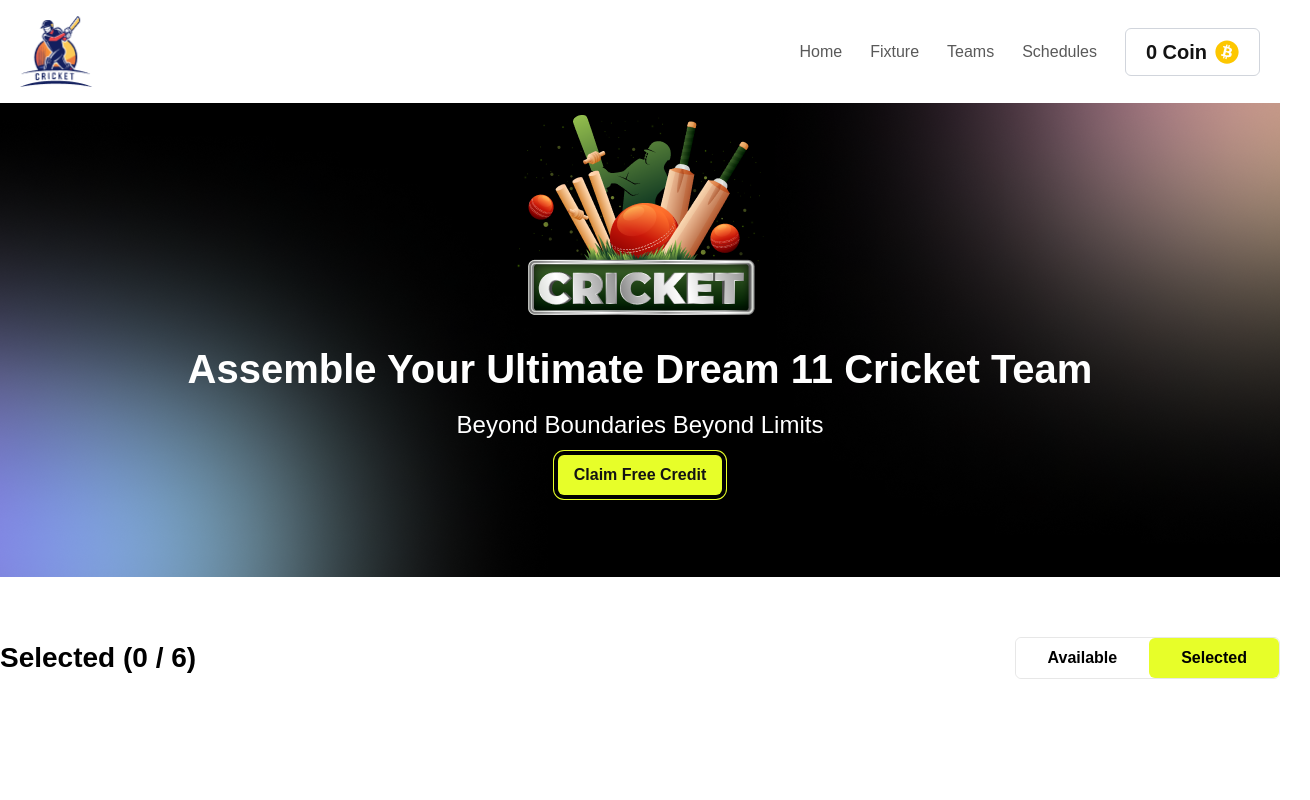
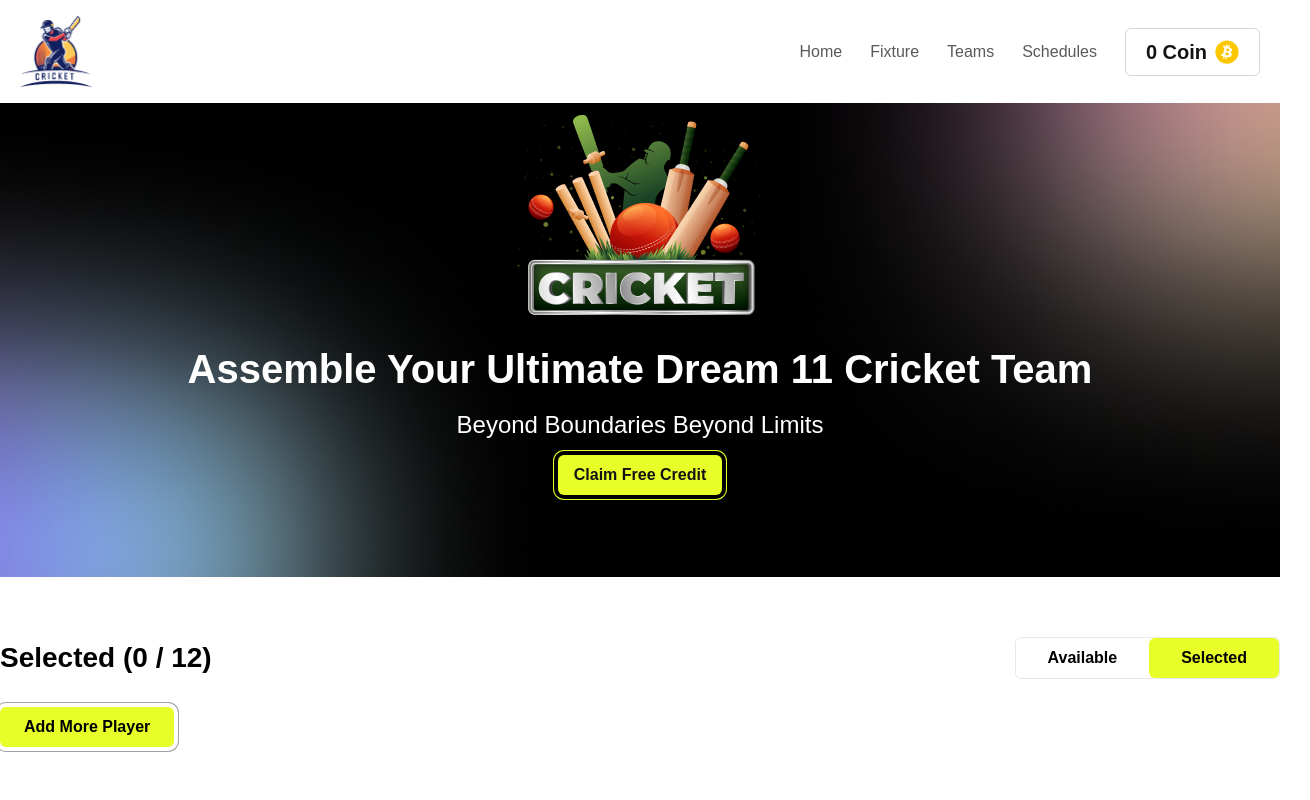
Before and after one commit to Rabbi4579/Dream11-Player-Team, a React (Vite) app: page / in a window 1280 px wide. Both pictures are taken after a click on the button "Selected". Shown: the top 800 px of the page, 1310 px wide, since content can reach past the window. Built offline with nearby package versions, Linux system fonts and the light colour scheme.

Commit message:
added footer section

```diff
--- a/public/players.json
+++ b/public/players.json
@@ -64,5 +64,71 @@
     "style": "Batter",
     "price": 220000,
     "style2": "Left-Hand-Bat"
+  },
+   {
+    "id": 7,
+    "name": "Rashid Khan",
+    "country": "Afghanistan",
+    "countryFlag": "https://flagsapi.com/AF/shiny/64.png",
+    "playerImg": "https://i.ibb.co/R9Kqf3Z/rashid-khan.jpg",
+    "rating": 88,
+    "style": "Bowler",
+    "price": 140000,
+    "style2": "Right-Hand-Bat"
+  },
+  {
+    "id": 8,
+    "name": "Joe Root",
+    "country": "England",
+    "countryFlag": "https://flagsapi.com/GB/shiny/64.png",
+    "playerImg": "https://i.ibb.co/0s2kzvT/joe-root.jpg",
+    "rating": 85,
+    "style": "Batter",
+    "price": 160000,
+    "style2": "Right-Hand-Bat"
+  },
+  {
+    "id": 9,
+    "name": "AB de Villiers",
+    "country": "South Africa",
+    "countryFlag": "https://flagsapi.com/ZA/shiny/64.png",
+    "playerImg": "https://i.ibb.co/TtBf7d1/ab-de-villiers.jpg",
+    "rating": 91,
+    "style": "Batter",
+    "price": 210000,
+    "style2": "Right-Hand-Bat"
+  },
+  {
+    "id": 10,
+    "name": "Mitchell Starc",
+    "country": "Australia",
+    "countryFlag": "https://flagsapi.com/AU/shiny/64.png",
+    "playerImg": "https://i.ibb.co/Z1gMkvM/mitchell-starc.jpg",
+    "rating": 83,
+    "style": "Bowler",
+    "price": 150000,
+    "style2": "Left-Hand-Bat"
+  },
+  {
+    "id": 11,
+    "name": "Trent Boult",
+    "country": "New Zealand",
+    "countryFlag": "https://flagsapi.com/NZ/shiny/64.png",
+    "playerImg": "https://i.ibb.co/L0qKQ7K/trent-boult.jpg",
+    "rating": 84,
+    "style": "Bowler",
+    "price": 155000,
+    "style2": "Left-Hand-Bat"
+  },
+  {
+    "id": 12,
+    "name": "Steve Smith",
+    "country": "Australia",
+    "countryFlag": "https://flagsapi.com/AU/shiny/64.png",
+    "playerImg": "https://i.ibb.co/Kx6wXhH/steve-smith.jpg",
+    "rating": 89,
+    "style": "Batter",
+    "price": 180000,
+    "style2": "Right-Hand-Bat"
   }
 ]
--- a/src/App.jsx
+++ b/src/App.jsx
@@ -6,7 +6,7 @@ import Players from "./components/Players/Players";
 import { addToLS, savedToLS, storedCoins } from "./Utility/savedCoinsToLS";
 import { ToastContainer, toast } from "react-toastify";
 import { addedPlayers, savedPlayers } from "./Utility/storedSelectedPlayers";
-
+import Footer from "./components/Footer/Footer";
 
 function App() {
   const [players, setPlayers] = useState([]);
@@ -50,21 +50,21 @@ function App() {
         toast("You have not enough money!");
       }
       addedPlayers(player);
-    }else{
-        toast.warning(`${player.name} is already Selected!!`, {position:"top-center"})
+    } else {
+      toast.warning(`${player.name} is already Selected!!`, {
+        position: "top-center",
+      });
     }
   };
 
-  useEffect(() =>{
-    const savedPlayersLS = savedPlayers()
-    setSelectedPlayers(savedPlayersLS)
-  },[])
-
-
-
+  useEffect(() => {
+    const savedPlayersLS = savedPlayers();
+    setSelectedPlayers(savedPlayersLS);
+  }, []);
 
   return (
     <>
+      <div>
         <div className="max-w-[1320px] m-auto mt-8">
           <ToastContainer />
           <Header coins={coins}></Header>
@@ -75,6 +75,8 @@ function App() {
             selectedPlayers={selectedPlayers}
           ></Players>
         </div>
+          <Footer></Footer>
+      </div>
     </>
   );
 }
--- /dev/null
+++ b/src/components/Footer/Footer.jsx
@@ -0,0 +1,54 @@
+import React from "react";
+import logoFooter from "../../assets/logo-footer.png";
+import NewsLetter from "../NewsLetter/NewsLetter";
+const Footer = () => {
+  return (
+    <div className="bg-black mt-[300px]  mb-[70px] relative w-cover">
+      <div className="flex justify-center">
+        <img className="pt-[250px] " src={logoFooter} alt="" />
+      </div>
+      <div className="flex justify-around gap-4">
+        <div className="w-[350px] px-[50px]">
+          <h3 className="text-white text-[18px] font-semibold">About Us</h3>
+          <p className="text-[#FFFFFF]/60 text-[16px] font-normal">
+            We are a passionate team dedicated to providing the best services to
+            our customers.
+          </p>
+        </div>
+        <div className="w-[290px]">
+          <h3 className="text-white ">Quick Links</h3>
+          <ul className="text-[#FFFFFF]/60">
+            <li>Home</li>
+            <li>Services</li>
+            <li>About</li>
+            <li>Contact</li>
+          </ul>
+        </div>
+        <div className="w-[384px]">
+          <h3 className="text-white">Subscribe</h3>
+          <p className="text-[#FFFFFF]/60">
+            Subscribe to our newsletter for the latest updates.
+          </p>
+          <form className="text-white" action="">
+            <input
+              className="bg-white text-black"
+              type="email"
+              name=""
+              placeholder="Enter your email"
+              id=""
+            />
+            <button type="submit">Subscribe</button>
+          </form>
+        </div>
+      </div>
+      {/* <div className="border-b-white pt-[50px]"></div> */}
+      <hr  className="text-[#FFFFFF]/30 mt-[50px] mb-[30px] "/>
+      <div>
+        <p className="text-white text-center pb-5">@2024 Your Company All Rights Reserved.</p>
+      </div>
+      <NewsLetter></NewsLetter>
+    </div>
+  );
+};
+
+export default Footer;
--- /dev/null
+++ b/src/components/NewsLetter/NewsLetter.jsx
@@ -0,0 +1,13 @@
+import React from "react";
+
+const NewsLetter = () => {
+  return (
+    <div className=" flex justify-center ">
+      <div className="h-[384px] bg-amber-600 absolute top-[-180px] w-[1340px] mx-200px  bg-gradient-to-tr from-blue-200 via-white to-yellow-200">
+        <h2 className="text-5xl text-white">Hello i am newsletter</h2>
+      </div>
+    </div>
+  );
+};
+
+export default NewsLetter;
--- a/src/components/Selected/Selected.jsx
+++ b/src/components/Selected/Selected.jsx
@@ -2,7 +2,9 @@ import React from "react";
 import { AiOutlineDelete } from "react-icons/ai";
 
 const Selected = ({ selectedPlayers }) => {
-  console.log(selectedPlayers.length);
+
+
+
   return (
     <div>
       {selectedPlayers.map((player) => (
@@ -26,6 +28,7 @@ const Selected = ({ selectedPlayers }) => {
           </div>
         </div>
       ))}
+      <button className="text-[16px] font-bold rounded-md ring ring-[#131313]/40 ring-offset-4 mb-[200px] px-6 py-2 text-center bg-[#E7FE29]">Add More Player</button>
     </div>
   );
 };
```
Lines whose indentation alone changed are shown as unchanged.
